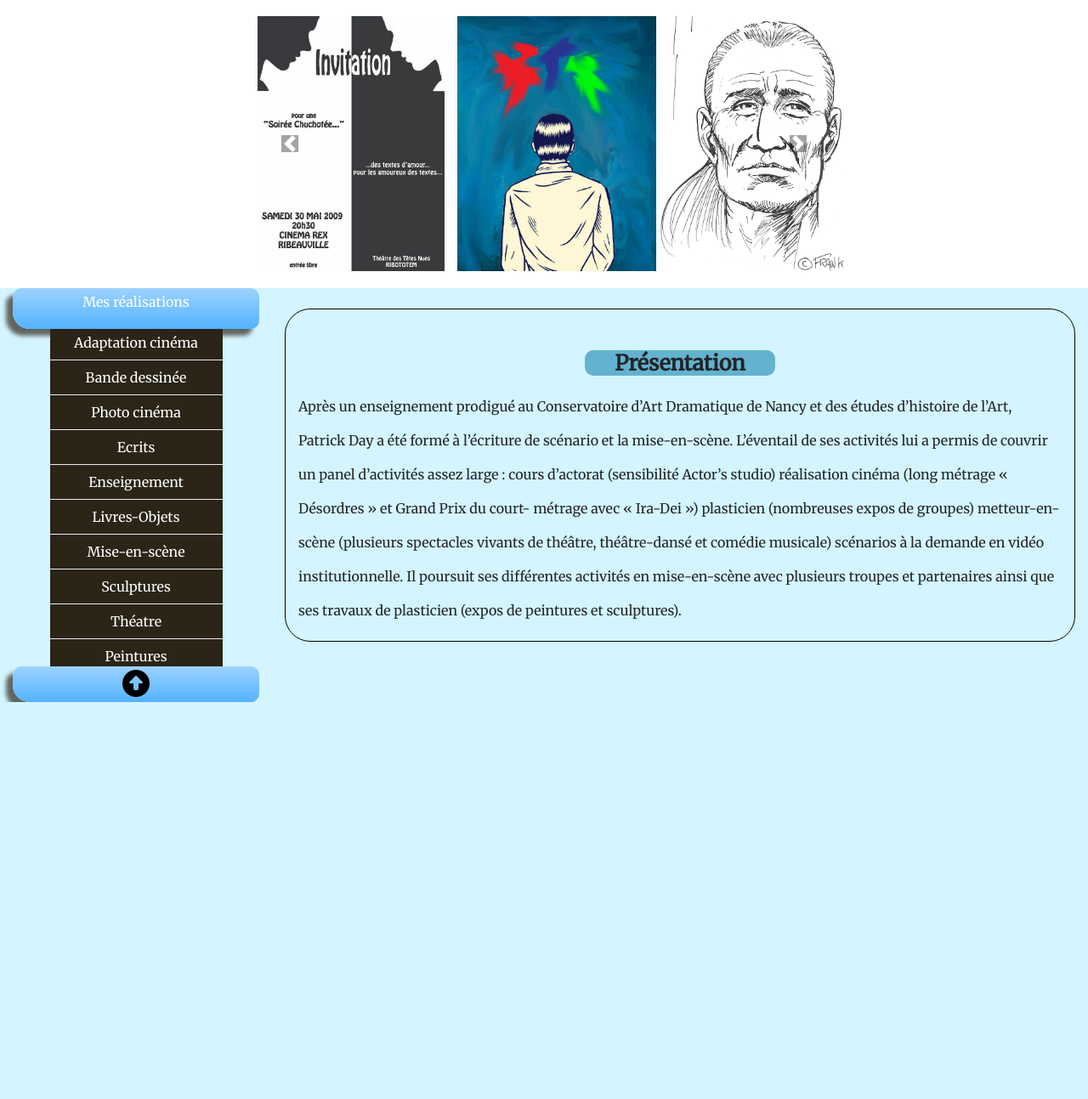
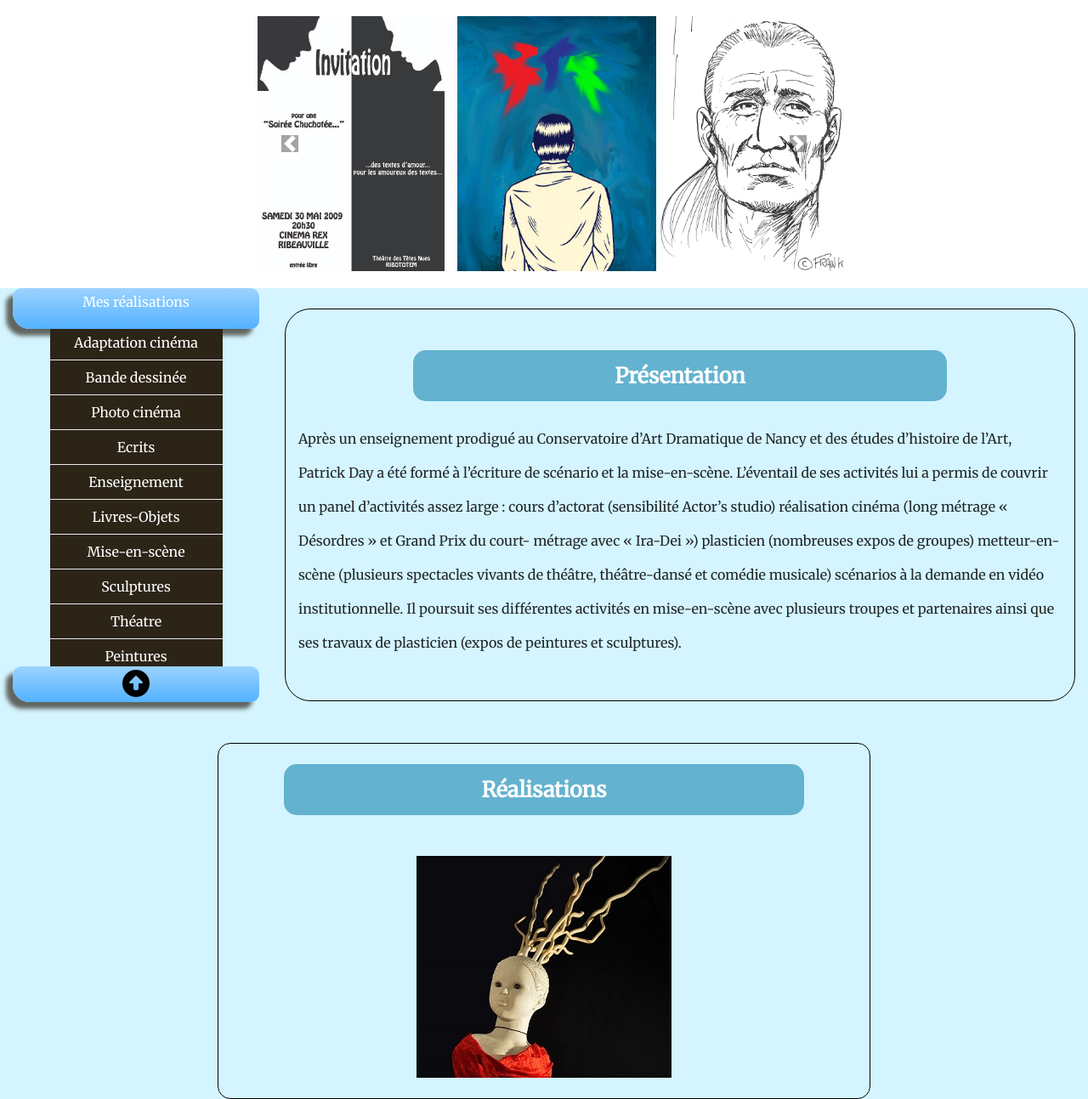
Before and after one commit to geoffrey112/Site-sur-le-spectacle, a Symfony app: template templates/home.html.twig in a window 1280 px wide. Shown: the part 201-1494 px from the top of the page at 85% size. Before the commit the page ends 1027 px from the top, so only its background shows below. Run offline with Twig, Linux system fonts and the light colour scheme; the template is opened without the code that fills it, so the values that code supplies are empty; some libraries are stand-ins or nearby versions.

Commit message:
contenu-home-page

```diff
--- a/public/styles/home.style.css
+++ b/public/styles/home.style.css
@@ -48,12 +48,33 @@ body{
     font-weight: bold;
     text-align:center;
     background-color:#63B2CF;
-    border-radius: 10px 10px 10px 10px;
-    width:25%;
+    border-radius: 15px 15px 15px 15px;
+    width:70%;
+    height:60px;
     margin:0 auto;
-
+    color:white;
+    padding-top:15px;
 }
 
 .contentText p{
     line-height:40px;
 }
+
+.contentRea{
+    border:1px solid black;
+    border-radius: 15px 15px 15px 15px;
+    width:60%;
+}
+
+.contentRea h1{
+    font-size:25px;
+    font-weight: bold;
+    text-align:center;
+    background-color:#63B2CF;
+    border-radius: 15px 15px 15px 15px;
+    width:80%;
+    height:60px;
+    margin:0 auto;
+    color:white;
+    padding-top:15px;
+}
--- a/templates/home.html.twig
+++ b/templates/home.html.twig
@@ -55,11 +55,9 @@
                 {% include "components/sidebar.html.twig" %}
             </div>
             <div class="col-9">
-
                 <div class="container contentText mt-4">
-                    <h1 class="mt-5 mb-3">Présentation</h1>
-                    {# REDEFINIR TITRE + padding haut-bas #}
-                    <p>Après un enseignement prodigué au Conservatoire d’Art Dramatique de Nancy et des études d’histoire de l’Art,
+                    <h1 class="mt-5 mb-4">Présentation</h1>
+                    <p class="mb-5">Après un enseignement prodigué au Conservatoire d’Art Dramatique de Nancy et des études d’histoire de l’Art,
                     Patrick Day a été formé à l’écriture de scénario et la mise-en-scène. L’éventail de ses activités lui a permis de
                     couvrir un panel d’activités assez large : cours d’actorat (sensibilité Actor’s studio) réalisation cinéma
                     (long métrage « Désordres » et Grand Prix du court- métrage avec « Ira-Dei ») plasticien (nombreuses expos de groupes)
@@ -67,9 +65,16 @@
                     en vidéo institutionnelle. Il poursuit ses différentes activités en mise-en-scène avec plusieurs troupes et partenaires
                     ainsi que ses travaux de plasticien (expos de peintures et sculptures).</p>
                 </div>
-
             </div>
         </div>
     </div>
 
+    <div class="container mt-5 contentRea">
+        <div class="row">
+            <h1 class="mt-4">Réalisations</h1>
+            <img class="mt-5 mb-4 mx-auto" src="medias/PUELLA (2).jpg">
+        </div>
+    </div>
+
+
 {% endblock %}
```
Also changed, not shown: public/medias/PUELLA (2).jpg (added).
